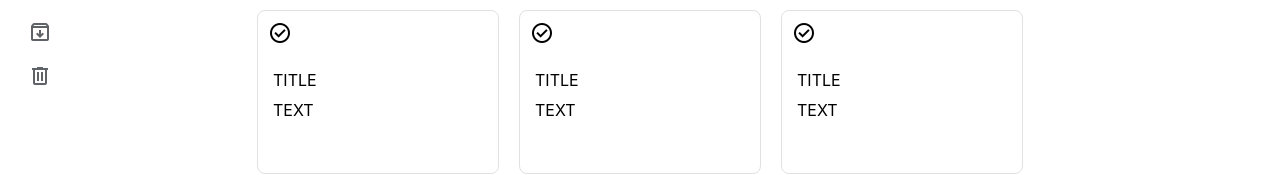
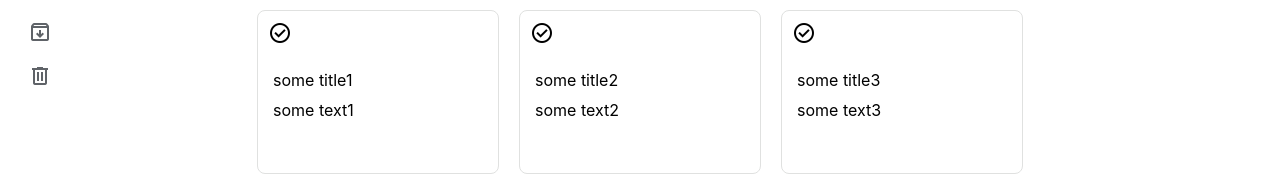
Before and after one commit to Ofentse-T/React-Apps, a React (Create React App) app in the folder my-app/: page / in a window 1280 px wide. Shown: the part 191-366 px from the top of the page. Built offline with nearby package versions, Linux system fonts and the light colour scheme.

Commit message:
Used props

```diff
--- a/my-app/src/App.js
+++ b/my-app/src/App.js
@@ -4,12 +4,34 @@ import Form from "./components/Form/Form";
 import Notes from "./components/Notes/Notes";
 import Modal from "./components/Modal/Modal";
 function App() {
+  const notes = [
+    {
+      id: "a123",
+      title: "some title1",
+      text: "some text1",
+    },
+    {
+      id: "a124",
+      title: "some title2",
+      text: "some text2",
+    },
+    {
+      id: "a125",
+      title: "some title3",
+      text: "some text3",
+    },
+    {
+      id: "a126",
+      title: "some title4",
+      text: "some text4",
+    },
+  ];
   return (
     <div>
       <Navbar />
       <Sidebar />
       <Form />
-      <Notes />
+      <Notes notes={notes} />
       <Modal />
     </div>
   );
--- a/my-app/src/components/Notes/Note.js
+++ b/my-app/src/components/Notes/Note.js
@@ -1,9 +1,9 @@
-export default function Note() {
+export default function Note(props) {
   return (
     <div className="note" id="note.id">
       <span className="material-symbols-outlined">check_circle</span>
-      <div className="title">TITLE</div>
-      <div className="text">TEXT</div>
+      <div className="title">{props.title}</div>
+      <div className="text">{props.text}</div>
       <div className="note-footer">
         <div className="tooltip">
           <span className="material-symbols-outlined hover small-icon">
--- a/my-app/src/components/Notes/Notes.js
+++ b/my-app/src/components/Notes/Notes.js
@@ -1,11 +1,14 @@
 import "./Notes.css";
 import Note from "./Note";
-function Notes() {
+function Notes(props) {
+  console.log("props", props.notes[0]);
+  const { notes } = props;
+
   return (
     <div className="notes">
-      <Note />
-      <Note />
-      <Note />
+      <Note id={notes[0].id} title={notes[0].title} text={notes[0].text} />
+      <Note id={notes[1].id} title={notes[1].title} text={notes[1].text} />
+      <Note id={notes[2].id} title={notes[2].title} text={notes[2].text} />
     </div>
   );
 }
```
